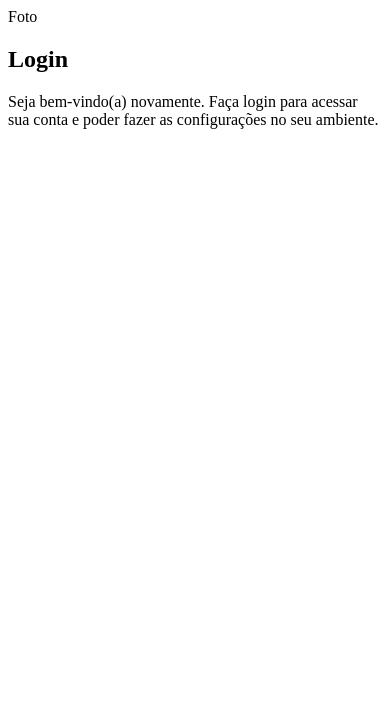
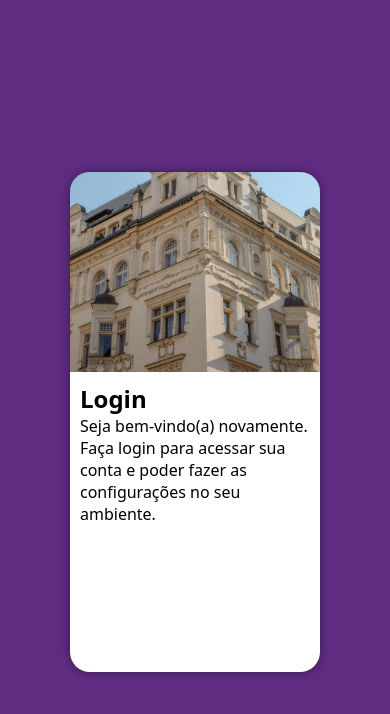
Before and after one commit to Jeffersonrdsm/projeto-login, a plain HTML site: page index.html in a window 390 px wide. Drawn offline with Linux system fonts and the light colour scheme.

Commit message:
colocando estilo na tela de login (mobile first)

```diff
--- a/estilos/style.css
+++ b/estilos/style.css
@@ -5,3 +5,49 @@
     Verde: #49a09d
     Lilás: #5f2c82
 */
+
+* {
+    font-family: system-ui, -apple-system, BlinkMacSystemFont, 'Segoe UI', Roboto, Oxygen, Ubuntu, Cantarell, 'Open Sans', 'Helvetica Neue', sans-serif;
+    padding: 0px;
+    margin: 0px;
+    box-sizing: border-box;
+}
+
+body, html {
+    background-color: #5f2c82;
+    height: 100vh;
+    width: 100vw;
+}
+
+main {
+    position: relative;
+    height: 100vh;
+    width: 100vw;
+}
+
+section#login {
+    position: absolute;
+    top: 50%;
+    left: 50%;
+    transform: translate(-50%, -50%);
+    overflow: hidden;
+
+    background-color: white;
+    width: 250px;
+    height: 500px;
+    border-radius: 20px;
+    box-shadow: 0px 0px 10px rgba(0, 0, 0, 0.425);
+}
+
+section#login > div#imagem {
+    display: block;
+    background: #5f2c82 url(../imagens/catedral.jpg) no-repeat;
+    background-size: cover;
+    background-position: center bottom;
+    height: 200px;
+}
+
+section#login > div#formulario {
+    display: block;
+    padding: 10px;
+}
--- a/index.html
+++ b/index.html
@@ -10,7 +10,7 @@
     <main>
         <section id="login">
             <div id="imagem">
-                Foto
+
             </div>
             <div id="formulario">
                 <h1>Login</h1>
```
Also changed, not shown: imagens/catedral.jpg (renamed from imagens/pexels-teresa-luis-602686124-17406414.jpg).
